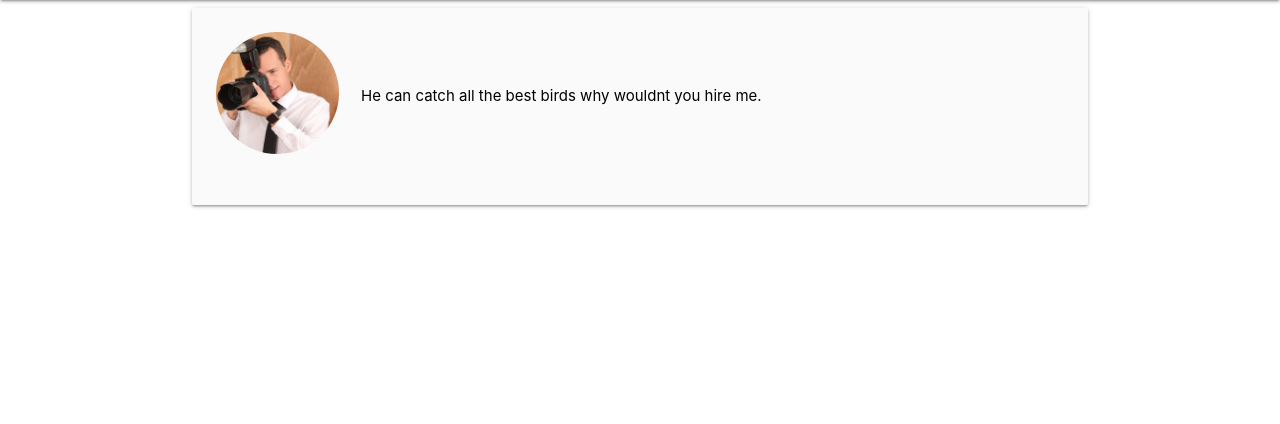
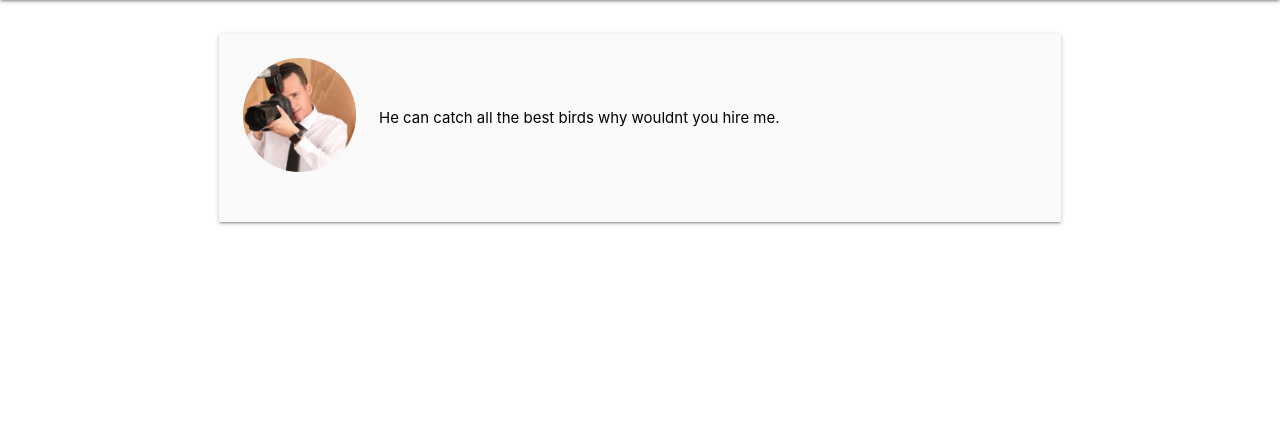
Before and after one commit to smadzelonka/finchDjango, a Django app: page /about/ in a window 1280 px wide. Shown: the part 64-488 px from the top of the page. Run offline with Django 3.2, Linux system fonts and the light colour scheme.

Commit message:
finished lab

```diff
--- a/main_app/templates/about.html
+++ b/main_app/templates/about.html
@@ -1,12 +1,12 @@
 {% extends 'base.html' %} {% block content %}
 
-<div class="col s12 m8 offset-m2 l6 offset-l3">
+<div class="col s12 m8 offset-m2 l6 offset-l3" style="padding: 3%">
   <div class="card-panel grey lighten-5 z-depth-1">
     <div class="row valign-wrapper">
       <div class="col s2">
         <img
           src="/static/images/photo.jpg"
-          alt=""
+          alt="Best Photographer"
           class="circle responsive-img"
         />
       </div>
@@ -18,5 +18,4 @@
     </div>
   </div>
 </div>
-
 {% endblock %}
```
